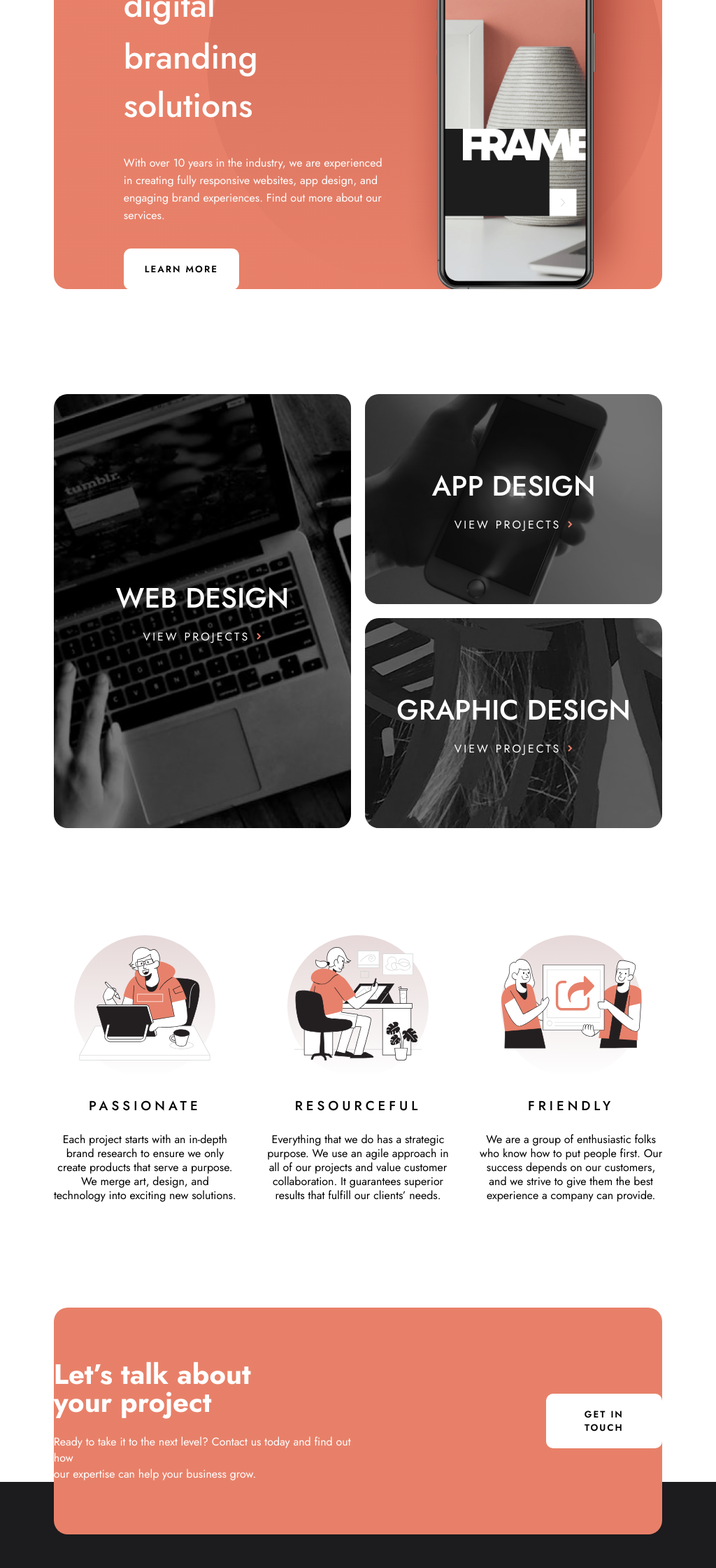
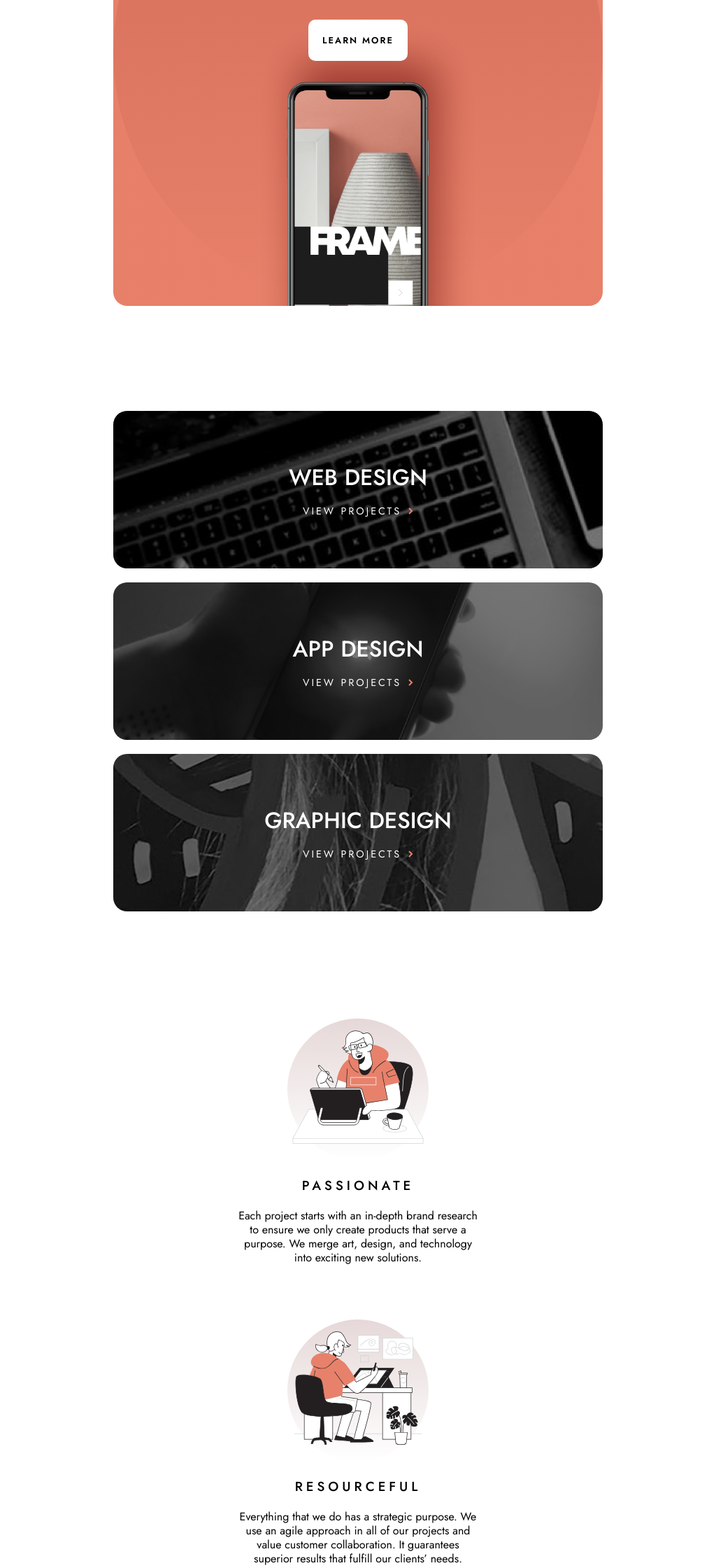
Before and after one commit to Yahyawi99/Designo-multi-page-website, a React (Create React App) app: page / in a window 1024 px wide. Shown: the part 420-2660 px from the top of the page at 70% size. Built offline with nearby package versions, Linux system fonts and the light colour scheme.

Commit message:
adding last changes

```diff
--- a/src/styles/about/aboutUs.css
+++ b/src/styles/about/aboutUs.css
@@ -65,3 +65,34 @@
         height: 100%;
     }
 }
+
+@media screen and (min-width:800px) and (max-width:1200px) {
+    .about-us {
+        width: 100%;
+        max-width: 700px;
+        flex-direction: column;
+        border-radius: 20px;
+    }
+
+    .about-us .txt {
+        justify-content: center;
+        align-items: center;
+        order: 1;
+        text-align: center;
+        gap: 10px;
+        padding: 100px 0px;
+    }
+
+    .about-us .txt p {
+        max-width: 400px;
+    }
+
+    .about-img {
+        order: 0;
+    }
+
+    .about-img img {
+        width: 100%;
+        height: 100%;
+    }
+}
--- a/src/styles/about/deal.css
+++ b/src/styles/about/deal.css
@@ -62,3 +62,35 @@
         width: 100%;
     }
 }
+
+@media screen and (min-width:800px) and (max-width:1200px) {
+    .deal {
+        width: 100%;
+        max-width: 700px;
+        flex-direction: column;
+        border-radius: 20px;
+    }
+
+    .deal-txt {
+        align-items: center;
+        gap: 25px;
+        padding: 100px 0px;
+    }
+
+    .deal-txt h1 {
+        text-align: center;
+    }
+
+    .deal-txt p {
+        max-width: 400px;
+        text-align: center;
+    }
+
+    .deal-img {
+        order: -1;
+    }
+
+    .deal-img img {
+        width: 100%;
+    }
+}
--- a/src/styles/about/talent.css
+++ b/src/styles/about/talent.css
@@ -58,3 +58,32 @@
         width: 100%;
     }
 }
+
+@media screen and (min-width:800px) and (max-width:1200px) {
+    .talent {
+        width: 100%;
+        max-width: 700px;
+        flex-direction: column;
+        border-radius: 20px;
+        margin: 0px auto 150px auto;
+    }
+
+    .talent-txt {
+        gap: 25px;
+        padding: 100px 0px;
+    }
+
+    .talent-txt h1 {
+        text-align: center;
+    }
+
+    .talent-txt p {
+        text-align: center;
+        max-width: 400px;
+        margin: 0px auto;
+    }
+
+    .talent-img img {
+        width: 100%;
+    }
+}
--- a/src/styles/contact/contactUs.css
+++ b/src/styles/contact/contactUs.css
@@ -3,10 +3,12 @@
     background-color: var(--peach);
     color: var(--white);
     display: flex;
+    justify-content: center;
+    align-items: center;
     border-radius: 20px;
     overflow: hidden;
     margin: 0px auto 150px auto;
-    padding: 10px 0px;
+    padding: 25px 0px;
 }
 
 .contact-txt {
@@ -15,16 +17,17 @@
     flex-direction: column;
     justify-content: center;
     gap: 10px;
-    padding: 0px 100px;
+    padding: 0px 75px;
 }
 
 .contact-txt h1 {
-    font-size: 2.75rem;
+    font-size: 3.5rem;
     font-weight: 500;
 }
 
 .contact-txt p {
     line-height: 28px;
+    font-size: 1.1rem;
     max-width: 700px;
 }
 
@@ -33,7 +36,7 @@
     flex: .5;
     display: flex;
     flex-direction: column;
-    padding: 50px 100px 50px 0px;
+    padding: 25px 75px 25px 0px;
 }
 
 .contact-form input,
@@ -48,7 +51,7 @@
     resize: vertical;
     outline: none;
     padding: 0px 0px 10px 0px;
-    margin-bottom: 50px;
+    margin-bottom: 40px;
 }
 
 .contact-form input:focus,
@@ -101,6 +104,7 @@
 
     /* Form */
     .contact-form {
+        width: 95%;
         padding: 0px 10px;
     }
 }
@@ -108,7 +112,7 @@
 @media screen and (min-width:600px) and (max-width:1200px) {
     .contact-us {
         width: 95%;
-        max-width: 800px;
+        max-width: 700px;
         flex-direction: column;
         gap: 50px;
         padding: 50px 0px;
@@ -123,9 +127,10 @@
 
     /* form */
     .contact-form {
+        width: 75%;
         flex: .5;
         display: flex;
         flex-direction: column;
-        padding: 50px 100px;
+        padding: 50px 0px;
     }
 }
--- a/src/styles/home/description.css
+++ b/src/styles/home/description.css
@@ -30,9 +30,10 @@
 
 /* ******************* */
 /* media query */
-@media screen and (min-width:0px) and (max-width:800px) {
+@media screen and (min-width:0px) and (max-width:1200px) {
     .description {
         width: 100%;
+        max-width: 700px;
         flex-direction: column;
         align-items: center;
         gap: 75px;
--- a/src/styles/home/intro.css
+++ b/src/styles/home/intro.css
@@ -1,6 +1,5 @@
 .intro {
     width: 85%;
-    max-height: 650px;
     display: flex;
     align-items: center;
     background: url("../../../public/assets/home/desktop/bg-pattern-hero-home.svg") right/contain no-repeat, linear-gradient(var(--peach), var(--peach));
@@ -34,11 +33,14 @@
     flex: .5;
     width: 100%;
     height: 100%;
+    display: flex;
+    justify-content: center;
+    align-items: center;
 }
 
 .image-hero>img {
-    width: 130%;
-    margin: 200px 0px 0px -75px;
+    width: 200%;
+    margin: 0px 0px -225px 0px;
 }
 
 /* *********************** */
@@ -46,9 +48,8 @@
 @media screen and (min-width:0px) and (max-width:800px) {
     .intro {
         width: 100%;
-        min-height: 900px;
-        max-height: calc(100vh - 112px);
         flex-direction: column;
+        gap: 50px;
         border-radius: 0px;
     }
 
@@ -58,36 +59,87 @@
     }
 
     .intro-txt>h1 {
-        line-height: 50px;
+        font-size: 1.75rem;
+        line-height: 40px;
         text-align: center;
-        margin: 0px 0px 0px 0px;
+        margin: 0px;
     }
 
     .intro-txt>p {
         width: 75%;
+        font-size: .9rem;
         text-align: center;
         margin: 20px 0px 25px 0px;
     }
 
     .intro-txt button {
         position: sticky;
+        font-size: .8rem;
+        letter-spacing: 1;
+        padding: 20px;
         z-index: 10;
     }
 
     /* Illustration */
     .image-hero {
-        width: 100%;
-        height: 100%;
+        max-height: 300px;
+        display: flex;
+        justify-content: center;
+        align-items: center;
     }
 
     .image-hero>img {
-        width: 100%;
-        margin: -50px 0px 0px 0px;
+        width: 450px;
+        margin: 0px 0px -75px 0px;
     }
 }
 
-@media screen and (min-width:600px) and (max-width:800px) {
+@media screen and (min-width:800px) and (max-width:1200px) {
+    .intro {
+        width: 95%;
+        max-width: 700px;
+        flex-direction: column;
+        gap: 50px;
+    }
+
+    .intro-txt {
+        align-items: center;
+        padding: 75px 0px 0px 0px;
+    }
+
+    .intro-txt>h1 {
+        font-size: 1.75rem;
+        line-height: 40px;
+        text-align: center;
+        margin: 0px;
+    }
+
+    .intro-txt>p {
+        width: 75%;
+        font-size: .9rem;
+        text-align: center;
+        margin: 20px 0px 25px 0px;
+    }
+
+    .intro-txt button {
+        position: sticky;
+        font-size: .8rem;
+        letter-spacing: 1;
+        padding: 20px;
+        z-index: 10;
+    }
+
+    /* Illustration */
+    .image-hero {
+        max-height: 300px;
+        display: flex;
+        justify-content: center;
+        align-items: center;
+    }
+
     .image-hero>img {
-        margin: -125px 0px 0px 0px;
+        width: 70%;
+        max-width: 450px;
+        margin: 0px 0px -75px 0px;
     }
 }
--- a/src/styles/home/projects.css
+++ b/src/styles/home/projects.css
@@ -83,3 +83,21 @@
         font-size: 2rem;
     }
 }
+
+@media screen and (min-width:800px) and (max-width:1200px) {
+    .projects {
+        max-width: 700px;
+        font-size: 90%;
+        grid-template-columns: 1fr;
+        grid-template-rows: repeat(3, minmax(0px, 225px));
+    }
+
+    .projects>.link:nth-child(1) {
+        grid-row-start: initial;
+        grid-row-end: initial;
+    }
+
+    .projects>.link h1 {
+        font-size: 2rem;
+    }
+}
--- a/src/styles/locations/countries.css
+++ b/src/styles/locations/countries.css
@@ -81,3 +81,33 @@
         width: 100%;
     }
 }
+
+@media screen and (min-width:800px) and (max-width:1200px) {
+    .countries {
+        width: 100%;
+        max-width: 700px;
+        gap: 100px;
+    }
+
+    .country {
+        width: 100%;
+        flex-direction: column;
+        gap: 25px;
+    }
+
+    .country-info {
+        min-height: 300px;
+        padding: 0px 0px 0px 75px;
+    }
+
+    /* Image */
+    .country-map {
+        height: 300px;
+        border-radius: 20px;
+        order: -1;
+    }
+
+    .country-map img {
+        width: 100%;
+    }
+}
--- a/src/styles/shared/footer.css
+++ b/src/styles/shared/footer.css
@@ -78,3 +78,13 @@ footer .header {
         margin-left: 0;
     }
 }
+
+@media screen and (min-width:800px) and (max-width:1200px) {
+    footer {
+        padding: 175px 10px 75px 10px;
+    }
+
+    .second-row ul:nth-child(1) {
+        margin: 0px 60px 0px 0px;
+    }
+}
--- a/src/styles/shared/getInTouch.css
+++ b/src/styles/shared/getInTouch.css
@@ -41,3 +41,21 @@
         margin: 0px auto;
     }
 }
+
+@media screen and (min-width:800px) and (max-width:1200px) {
+    .getInTouch {
+        width: 95%;
+        max-width: 700px;
+        flex-direction: column;
+        gap: 50px;
+        border-radius: 20px;
+        text-align: center;
+        padding: 75px 0px;
+        margin: 0px auto;
+    }
+
+    .getInTouch p {
+        width: 80%;
+        margin: 0px auto;
+    }
+}
--- a/src/styles/shared/header.css
+++ b/src/styles/shared/header.css
@@ -58,6 +58,7 @@
         background-color: var(--black);
         position: absolute;
         top: 84px;
+        left: 0;
         z-index: 10;
         visibility: hidden;
     }
@@ -88,8 +89,9 @@
     }
 }
 
-@media screen and (min-width:600px) and (max-width:1200px) {
+@media screen and (min-width:800px) and (max-width:1200px) {
     .main-header {
-        max-width: 800px;
+        max-width: 700px;
+        margin: 50px auto;
     }
 }
```
